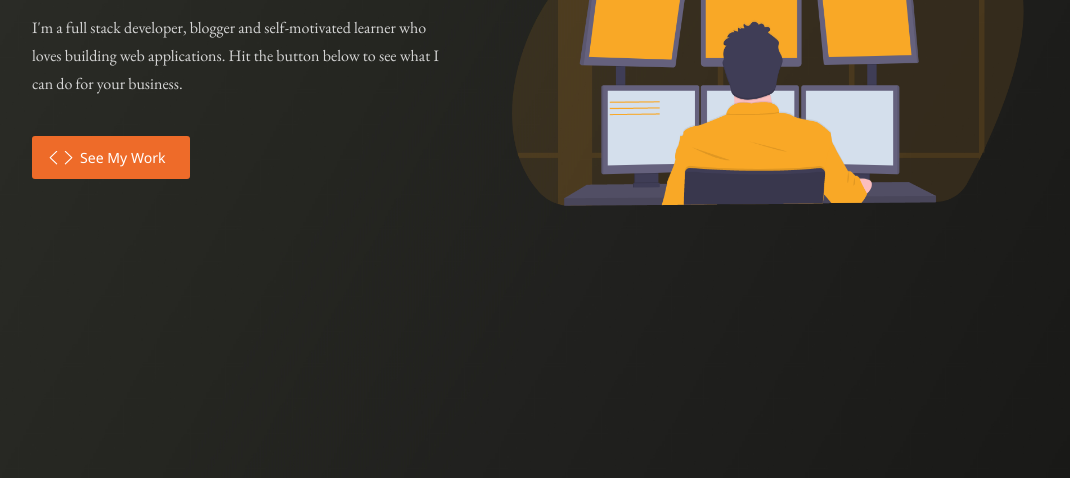
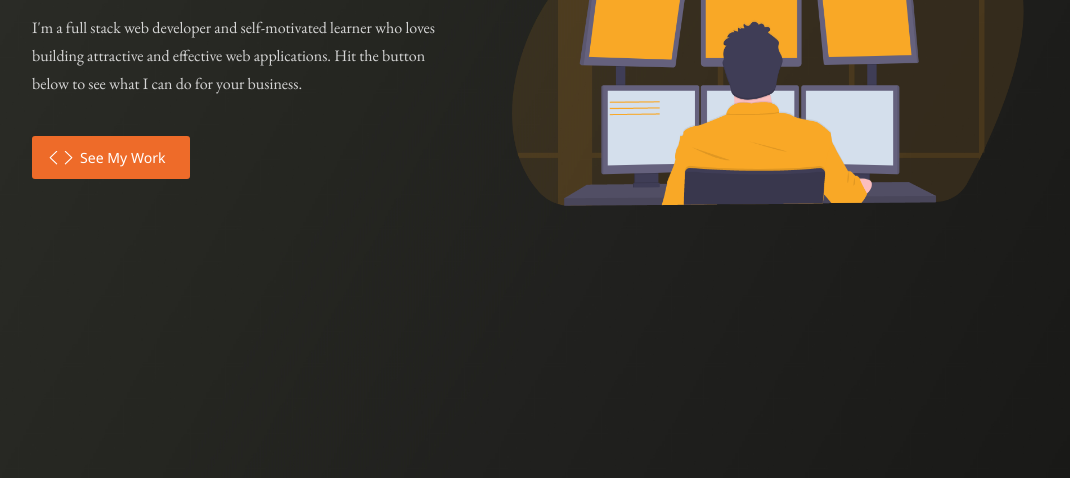
Before and after one commit to Blake-K-Yeboah/new-portfolio, a plain HTML site: page index.html in a window 1280 px wide. Shown: the part 344-822 px from the top of the page, without its empty margins (96-1166 px from the left). Drawn offline with nearby package versions, Linux system fonts and the light colour scheme; a web font is replaced by a local one.

Commit message:
Updated Paragraph On Home Page

```diff
--- a/index.html
+++ b/index.html
@@ -114,7 +114,7 @@
             <h1 class="header-title">Full Stack Developer</h1>
 
             <p class="header-content">
-                I'm a full stack developer, blogger and self-motivated learner who loves building web applications. Hit
+                I'm a full stack web developer and self-motivated learner who loves building attractive and effective web applications. Hit
                 the button below to see what I can do for your business.
             </p>
 
```
